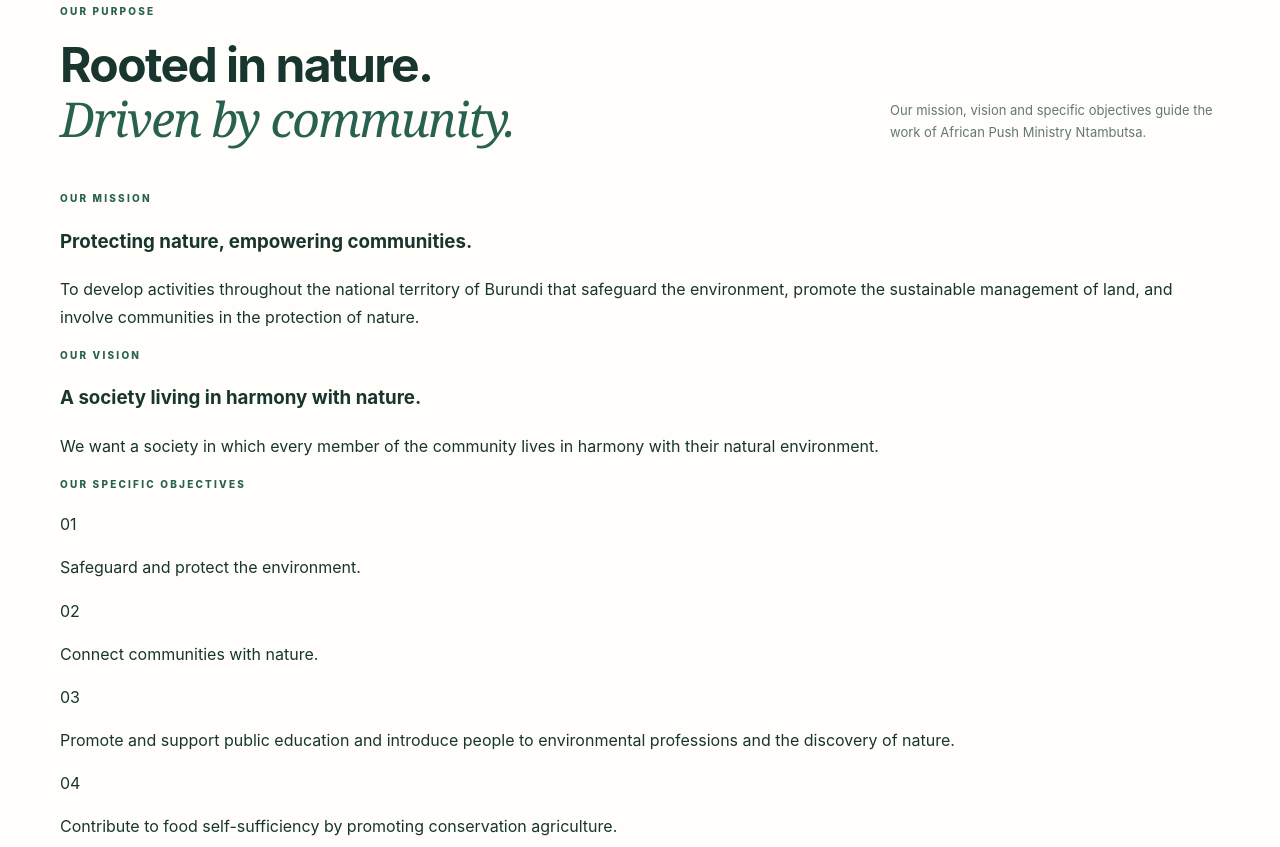
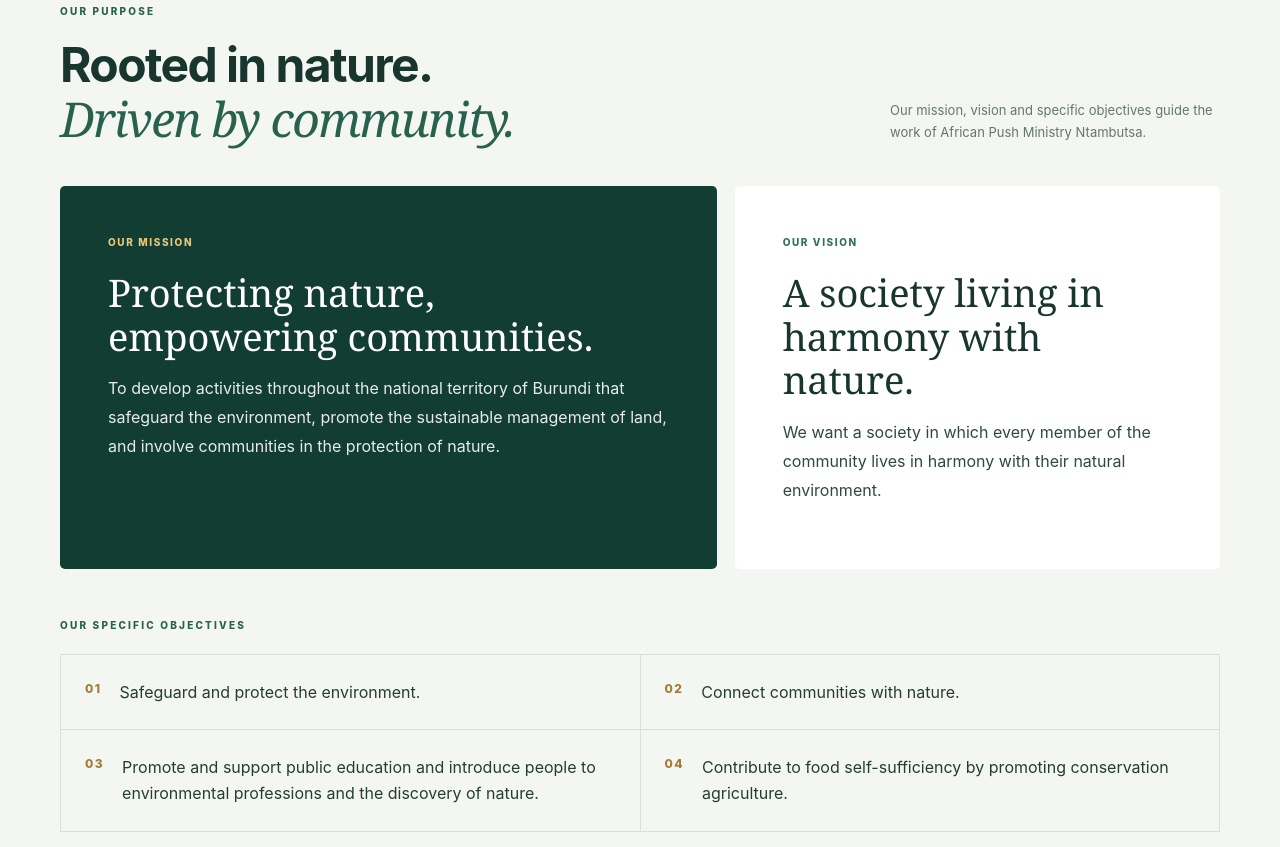
Before and after one commit to AfricaPushMinistry/AfricaPushMinistry.github.io, a plain HTML site: page index.html in a window 1280 px wide. Shown: the part 1273-2120 px from the top of the page. Drawn offline with Linux system fonts and the light colour scheme.

Commit message:
Style APM mission and objectives section

```diff
--- a/assets/css/style.css
+++ b/assets/css/style.css
@@ -189,3 +189,27 @@ h1 em, h2 em { color: var(--gold); font-family: Georgia, "Times New Roman", seri
 @media (max-width: 650px) {
   .hero-logo { width: min(62vw, 225px); margin-top: -34px; }
 }
+
+
+/* Mission, vision and objectives */
+.mission-section { background: #f4f6f1; }
+.mission-heading { margin-bottom: 38px; }
+.mission-grid { display: grid; grid-template-columns: 1.15fr .85fr; gap: 18px; }
+.mission-panel { padding: clamp(26px, 4vw, 48px); border-radius: 5px; background: #fff; }
+.mission-panel-main { background: #123d32; color: #fff; }
+.mission-panel .section-kicker { letter-spacing: .16em; font-weight: 800; }
+.mission-panel-main .section-kicker { color: #e9c77b; }
+.mission-panel-vision .section-kicker { color: #34715d; }
+.mission-panel h3 { max-width: 620px; margin: 20px 0 14px; font-family: Georgia, serif; font-size: clamp(25px, 3vw, 38px); line-height: 1.15; font-weight: 500; }
+.mission-panel p:last-child { max-width: 680px; line-height: 1.8; opacity: .9; }
+.objectives-block { margin-top: 48px; }
+.objectives-block > .section-kicker { margin-bottom: 20px; }
+.objectives-grid { display: grid; grid-template-columns: repeat(2, minmax(0, 1fr)); gap: 1px; background: #d9e0d9; border: 1px solid #d9e0d9; }
+.objective-item { display: flex; align-items: flex-start; gap: 18px; padding: 24px; background: #f4f6f1; }
+.objective-item span { color: #a27c35; font-size: 12px; font-weight: 800; letter-spacing: .12em; }
+.objective-item p { margin: 0; line-height: 1.65; color: #243d34; }
+@media (max-width: 760px) {
+  .mission-grid, .objectives-grid { grid-template-columns: 1fr; }
+  .mission-heading { gap: 12px; }
+  .objective-item { padding: 20px; }
+}
```
